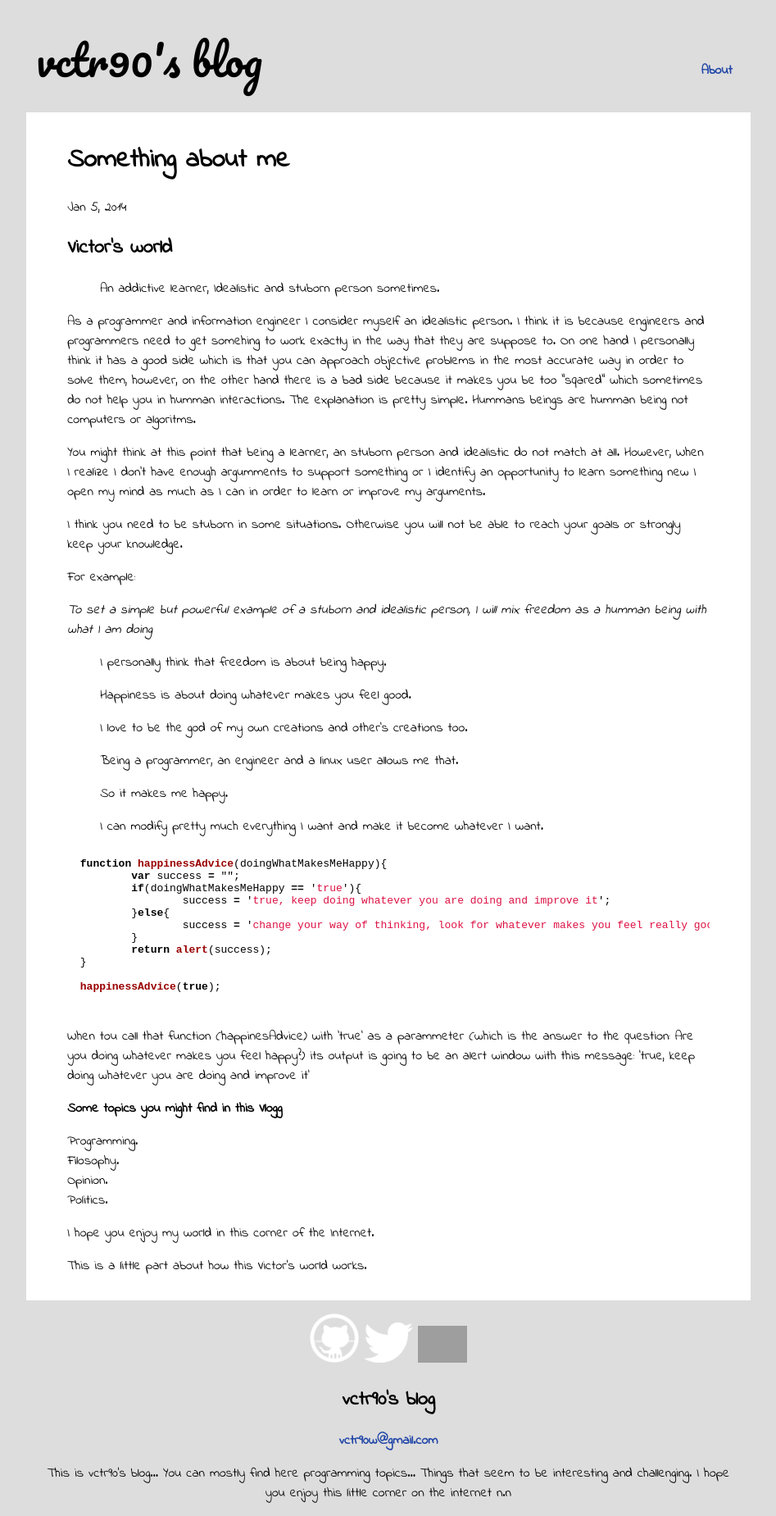
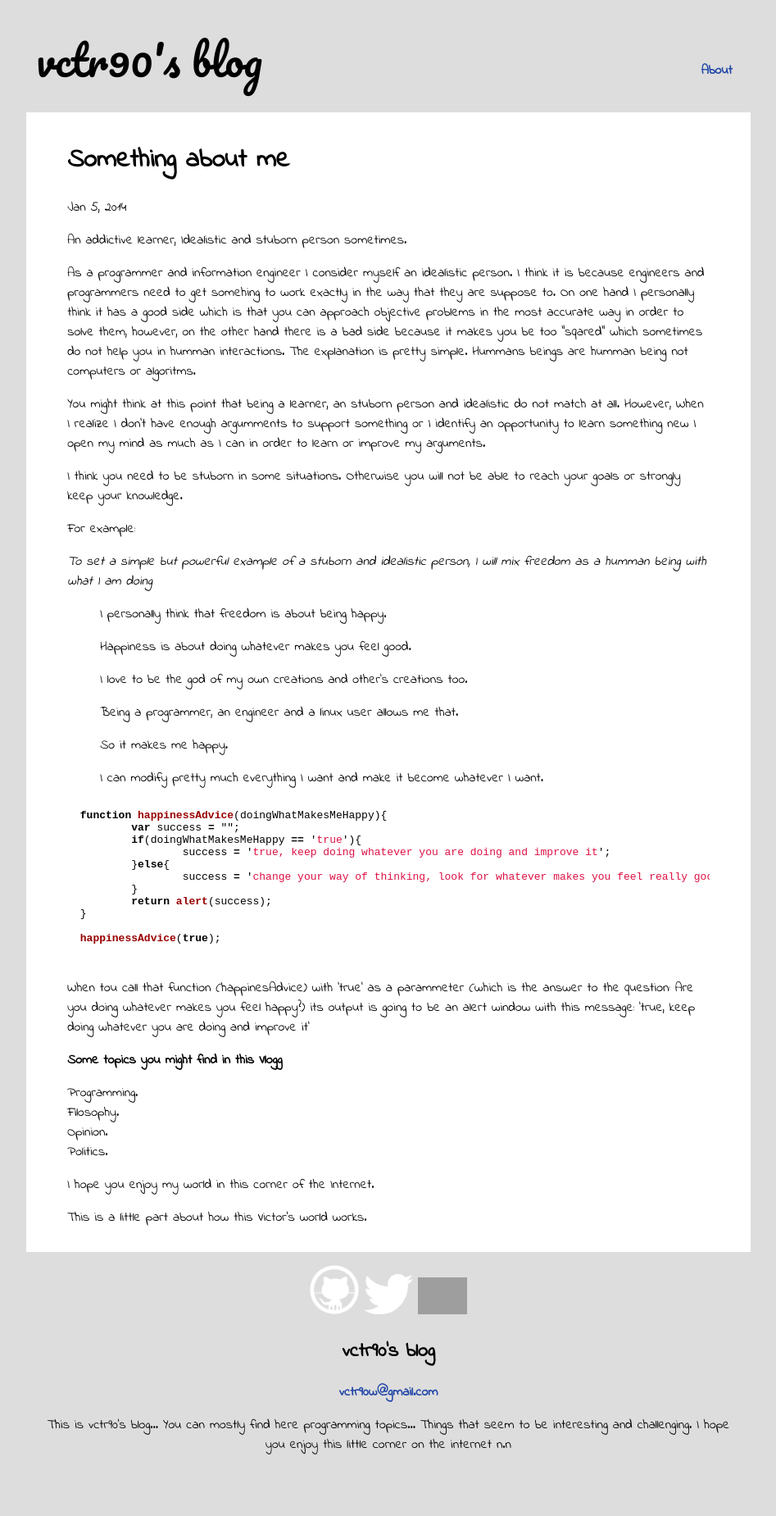
Before and after one commit to rivasvict/vctr90.github.io, a Jekyll site: the page built from _posts/2014-01-05-About-me.md, in a window 1280 px wide. Shown: the whole page at 82% size, without its empty margins (166-1113 px from the left). Built offline with Jekyll 4.4.1, drawn with Linux system fonts in a browser that asks for light colours; after the commit the page ends 1790 px from its top, so only the background shows below that; grey boxes are pictures that could not be loaded.

Commit message:
fixing posts

```diff
--- a/_posts/2014-01-05-About-me.md
+++ b/_posts/2014-01-05-About-me.md
@@ -3,10 +3,7 @@ layout: post
 title: "Something about me"
 ---
 
-# Victor's world
-
-
-> An addictive learner, Idealistic and stuborn person sometimes.
+An addictive learner, Idealistic and stuborn person sometimes.
 
 As a programmer and information engineer I consider myself an idealistic person. I think it is because engineers and programmers need to get somehing to work exactly in the way that they are suppose to. On one hand I personally think it has a good side which is that you can approach objective problems in the most accurate way in order to solve them, however, on the other hand there is a bad side because it makes you be too "sqared" which sometimes do not help you in humman interactions. The explanation is pretty simple. Hummans beings are humman being not computers or algoritms.
 
```
Also changed, not shown: _posts/2014-01-07-Jekyll-Installation.md (+0 -6 lines), _posts/2014-06-12-Reading-files-node.md (+8 -8 lines).
